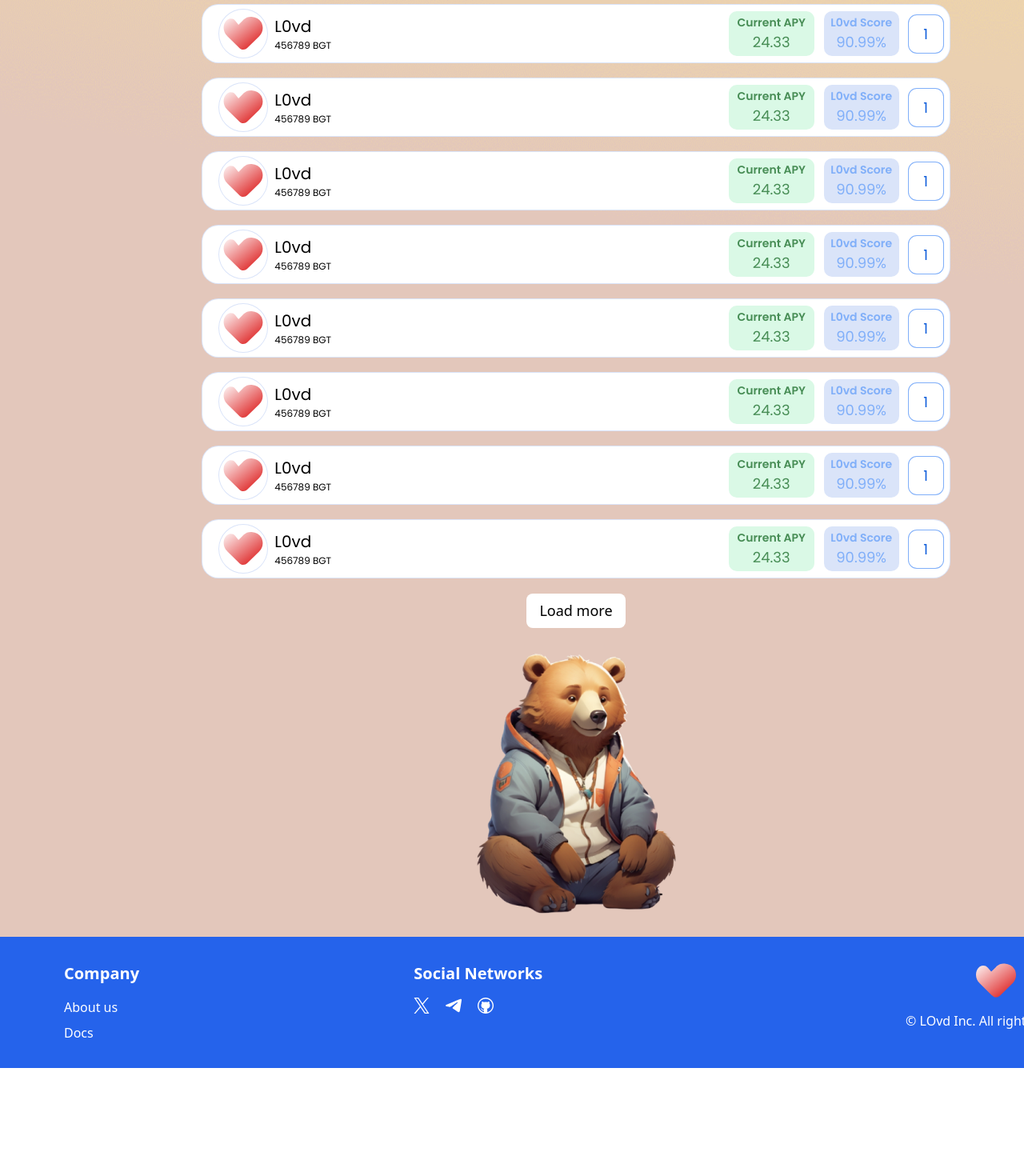
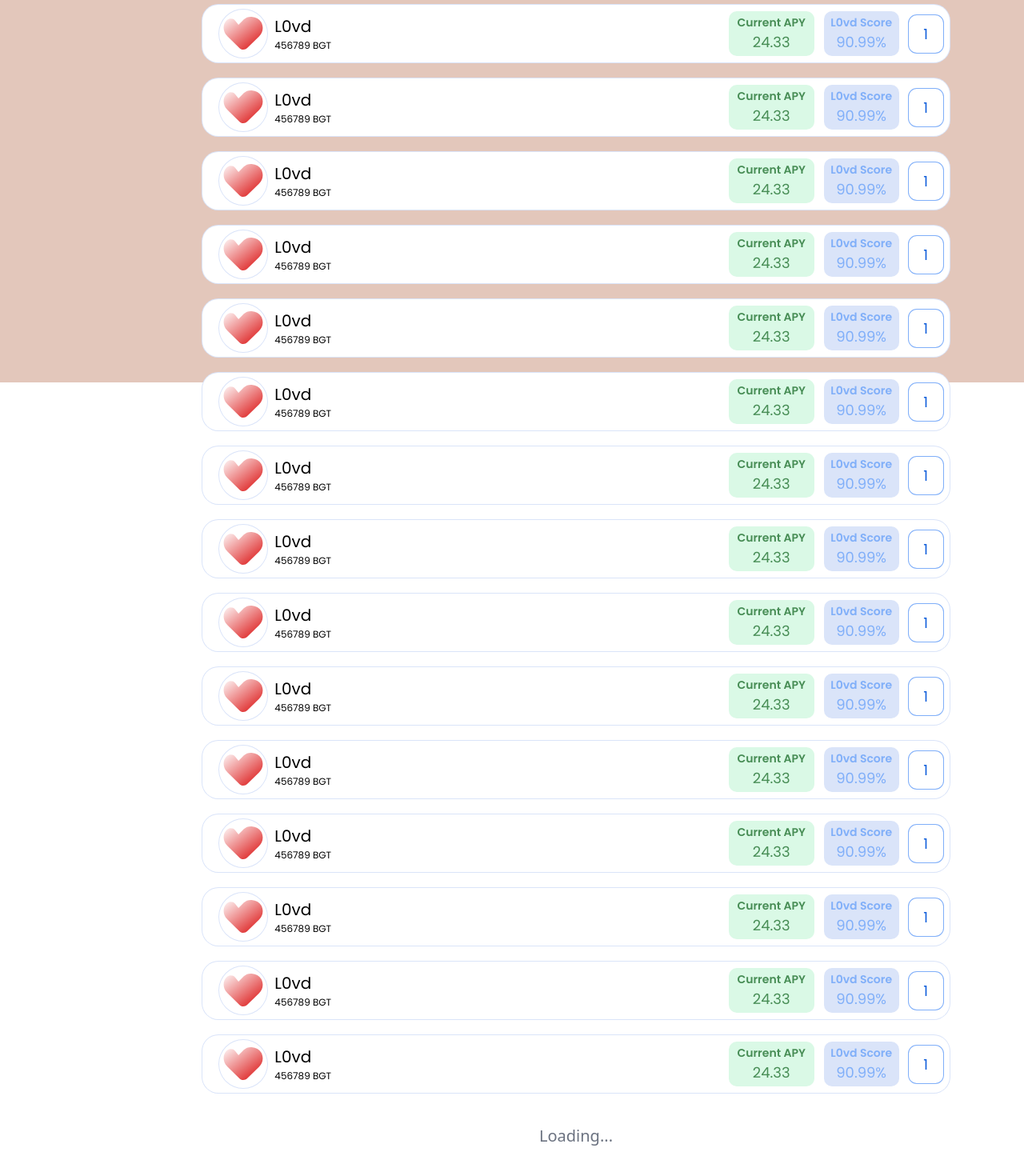
Before and after one commit to Jangalanagababu42/Berarank3, a React (Vite) app: page / in a window 1280 px wide. Shown: the part 938-2408 px from the top of the page at 80% size. Before the commit the page ends 2273 px from the top, so only its background shows below. Built offline with nearby package versions, Linux system fonts and the light colour scheme.

Commit message:
feat:infinte scroll

```diff
--- a/src/components/Footer.jsx
+++ b/src/components/Footer.jsx
@@ -7,7 +7,7 @@ import LovdWhite from '../assets/LovdWhite_Logo.svg';
 
 const Footer = () => {
   return (
-    <footer className="bg-blue-600 text-white py-8">
+    <footer className="sticky bottom-0  z-50 bg-blue-600 text-white py-8 ">
       <div className="container mx-auto grid grid-cols-1 md:grid-cols-3 gap-8">
         <div className="space-y-4">
           <h3 className="text-xl font-bold">Company</h3>
--- a/src/components/Header.jsx
+++ b/src/components/Header.jsx
@@ -2,7 +2,7 @@ import lovdlogo from '../assets/lovdlogo.svg';
 import magnify from '../assets/magnify.svg';
 const Header = () => {
   return (
-    <header className="w-full px-4 px-[160px] py-4 bg-white ">
+    <header className="sticky top-0  z-50 w-full px-4 px-[160px] py-4 bg-white ">
       <div className="grid grid-cols-12 items-center space-x-[95px]">
         {/* Logo Div */}
         <div className="col-start-1 col-span-[3/2] flex w-[136px] h-[45px] space-x-3  ">
--- a/src/components/stakecomponents.jsx/ValidatorScoring.jsx
+++ b/src/components/stakecomponents.jsx/ValidatorScoring.jsx
@@ -1,20 +1,182 @@
-import { Menu, MenuButton, MenuItem, MenuItems } from '@headlessui/react';
+// import { Menu, MenuButton, MenuItem, MenuItems } from '@headlessui/react';
+// import dropdown from '../../assets/dropdown.svg';
+// import magnify from '../../assets/magnify.svg';
+// import score from '../../assets/score.svg';
+// import l0vd from '../../assets/l0vd.svg';
+// import SingleValidator from './SingleValidator';
+// function ValidatorScoring() {
+//   return (
+//     <>
+//       <div className='flex flex-col mb-2'>
+//         <div className="grid grid-cols-12 space-x-5 content-center h-full mb-10">
+//           {/* Validator Scoring Title */}
+//           <div className="col-start-2 col-span-4 font-poppins font-regular text-[40px] flex items-center">
+//             Validator Scoring
+//           </div>
+
+//           {/* Dropdown Menu */}
+//           <div className="col-start-6 flex items-center">
+//             <Menu as="div" className="relative inline-block text-left p-[10px]">
+//               <MenuButton className="inline-flex justify-center gap-x-5 rounded-[10px] bg-white px-3 py-2 text-grey-stroke text-[16px] font-poppins font-regular text-gray-900 ring-1 ring-inset ring-lightblue-stroke hover:bg-gray-50 w-[150px] h-[45px]">
+//                 Score
+//                 <img
+//                   src={dropdown}
+//                   alt="dropdown"
+//                   className="w-[10px] h-[9px] self-center"
+//                 />
+//               </MenuButton>
+//             </Menu>
+//           </div>
+
+//           {/* Search Input */}
+//           <div className="col-start-8 col-span-4 flex items-center justify-center">
+//             <div className="relative w-[303px] h-[47px] m-2.5">
+//               <input
+//                 type="text"
+//                 placeholder="Search"
+//                 className="w-full h-full ring-1 ring-inset ring-lightblue-stroke rounded-[10px] px-12 py-3 md:py-4 text-[16px] text-grey-stroke"
+//               />
+//               <span className="absolute top-1/2 left-4 transform -translate-y-1/2 text-gray-400">
+//                 <img src={magnify} alt="magnify" className="w-6 h-6" />
+//               </span>
+//             </div>
+//           </div>
+//         </div>
+
+//         <div className="grid grid-cols-12 space-x-5 items-center mb-10 ">
+//           <div
+//             className="flex flexcol justify-between col-start-2 col-span-9
+//         w-[930px] h-[144px] ring-1 ring-inset ring-light-blue rounded-[20px] p-10 bg-white"
+//           >
+//             <div className="font-poppins font-regular ">
+//               <p className=" text-[24px]">L0vd Score</p>
+//               <p className="text-[14px]">
+//                 L0vd score is based on several metrics
+//               </p>{' '}
+//             </div>
+//             <div className="flex self-center w-[255px] h-[102px] ring-1 ring-inset ring-lightblue-stroke rounded-[20px] px-[30px] py-[10px] space-x-[10px]">
+//               <div className="w-[88px] h-[73px] space-y-[5px] font-poppins font-regular text-[14px] text-center">
+//                 <p>TVL</p>
+//                 <p>Score</p>
+//                 <p>Score</p>
+//               </div>
+//               <div className="w-[88px] h-[73px] space-y-[5px] font-poppins font-regular text-[14px] text-center">
+//                 <p>260000 BGT</p>
+//                 <p>99 %</p>
+//                 <p>Score</p>
+//               </div>
+//             </div>
+//             <div className="flex self-end space-x-[8px] font-poppins font-regular text-[13px] p-0">
+//               <p>What is L0vd score?</p>
+//               <img src={score} alt="score" />
+//             </div>
+//           </div>
+//         </div>
+//         <div className="grid grid-cols-12 ">
+//           <div className="col-start-2 col-span-10 flex  justify-between ring-1 ring-offset ring-light-blue rounded-[20px] h-[72px] py-2 pl-5 pr-2 bg-white mb-5">
+//             <div className="flex space-x-2 items-center justify-center">
+//               <div className=" ring-1 ring-inset ring-light-blue rounded-full w-[62px] h-[62px] flex items-center justify-center">
+//                 <img src={l0vd} alt="l0vd" className="w-[50px] h-[42px]" />
+//               </div>
+//               <div className="flex flex-col font-poppins font-regular">
+//                 <p className="text-[20px]">L0vd</p>
+//                 <p className="text-[12px]">456789 BGT</p>
+//               </div>
+//             </div>
+//             <div className="flex items-center space-x-3 ">
+//               <div className=" grid justify-items-center font-poppins px-[8px] py-[4px] rounded-[10px] w-[107px] h-[56px] bg-light-green text-dark-green">
+//                 <p className="font-bold text-[14px]">Current APY</p>
+//                 <p className="font-regular text-[18px]">24.33</p>
+//               </div>
+//               <div className=" grid justify-items-center font-poppins px-[8px] py-[4px]  rounded-[10px] w-[94px] h-[56px] bg-light-blue text-lightblue-stroke">
+//                 <p className="font-bold text-[14px]">L0vd Score</p>
+//                 <p className="font-regular text-[18px]">90.99%</p>
+//               </div>
+//               <div className=" grid justify-items-center font-poppins px-[10px] py-[10px] ring-1 ring-offset ring-lightblue-stroke text-main-blue rounded-[10px] w-[43px] h-[47px]">
+//                 <p className="font-regular text-[18px]">1</p>
+//               </div>
+//             </div>
+//           </div>
+//         </div>
+//         <SingleValidator />
+//         <SingleValidator />
+//         <SingleValidator />
+//         <SingleValidator />
+//         <SingleValidator />
+//         <SingleValidator />
+//         <SingleValidator />
+//         <div className='flex self-center justify-center px-4 py-2 rounded-lg bg-white text-[18px]'>
+
+
+//        Load more
+
+//         </div>
+//         <div className='flex justify-center'>
+//         <img src="./bear.png" alt="bear" />
+//         </div>
+//       </div>
+//     </>
+//   );
+// }
+
+// export default ValidatorScoring;
+import { Menu, MenuButton } from '@headlessui/react';
 import dropdown from '../../assets/dropdown.svg';
 import magnify from '../../assets/magnify.svg';
 import score from '../../assets/score.svg';
 import l0vd from '../../assets/l0vd.svg';
 import SingleValidator from './SingleValidator';
+import { useState, useRef, useEffect, useCallback } from 'react';
+
 function ValidatorScoring() {
+  const [validators, setValidators] = useState([]); // List of validators
+  const [loading, setLoading] = useState(false); // Track loading state
+  const [hasMore, setHasMore] = useState(true); // Track if more validators are available to load
+  const loader = useRef(null); // Reference to the loader element at the bottom
+
+  // Function to simulate fetching data from an API
+  const loadMoreValidators = useCallback(async () => {
+    if (loading || !hasMore) return; // Prevent loading if already in progress or no more data
+    setLoading(true);
+
+    // Simulate fetching more validators
+    setTimeout(() => {
+      const newValidators = Array.from({ length: 5 }, (_, i) => i + 1 + validators.length); // Fetch 5 more validators
+      if (newValidators.length === 0) {
+        setHasMore(false); // No more validators to load
+      } else {
+        setValidators((prev) => [...prev, ...newValidators]); // Append new validators
+      }
+      setLoading(false);
+    }, 1500);
+  }, [loading, validators, hasMore]);
+
+  useEffect(() => {
+    const observer = new IntersectionObserver((entries) => {
+      if (entries[0].isIntersecting && !loading && hasMore) {
+        loadMoreValidators(); // Load more validators when the loader comes into view
+      }
+    });
+
+    if (loader.current) {
+      observer.observe(loader.current); // Observe the loader element
+    }
+
+    return () => {
+      if (loader.current) {
+        observer.unobserve(loader.current); // Unobserve when component unmounts
+      }
+    };
+  }, [loading, hasMore, loadMoreValidators]);
+
   return (
     <>
       <div className='flex flex-col mb-2'>
         <div className="grid grid-cols-12 space-x-5 content-center h-full mb-10">
-          {/* Validator Scoring Title */}
           <div className="col-start-2 col-span-4 font-poppins font-regular text-[40px] flex items-center">
             Validator Scoring
           </div>
 
-          {/* Dropdown Menu */}
           <div className="col-start-6 flex items-center">
             <Menu as="div" className="relative inline-block text-left p-[10px]">
               <MenuButton className="inline-flex justify-center gap-x-5 rounded-[10px] bg-white px-3 py-2 text-grey-stroke text-[16px] font-poppins font-regular text-gray-900 ring-1 ring-inset ring-lightblue-stroke hover:bg-gray-50 w-[150px] h-[45px]">
@@ -28,7 +190,6 @@ function ValidatorScoring() {
             </Menu>
           </div>
 
-          {/* Search Input */}
           <div className="col-start-8 col-span-4 flex items-center justify-center">
             <div className="relative w-[303px] h-[47px] m-2.5">
               <input
@@ -43,16 +204,13 @@ function ValidatorScoring() {
           </div>
         </div>
 
-        <div className="grid grid-cols-12 space-x-5 items-center mb-10 ">
-          <div
-            className="flex flexcol justify-between col-start-2 col-span-9
-        w-[930px] h-[144px] ring-1 ring-inset ring-light-blue rounded-[20px] p-10 bg-white"
-          >
-            <div className="font-poppins font-regular ">
-              <p className=" text-[24px]">L0vd Score</p>
+        <div className="grid grid-cols-12 space-x-5 items-center mb-10">
+          <div className="flex flexcol justify-between col-start-2 col-span-9 w-[930px] h-[144px] ring-1 ring-inset ring-light-blue rounded-[20px] p-10 bg-white">
+            <div className="font-poppins font-regular">
+              <p className="text-[24px]">L0vd Score</p>
               <p className="text-[14px]">
                 L0vd score is based on several metrics
-              </p>{' '}
+              </p>
             </div>
             <div className="flex self-center w-[255px] h-[102px] ring-1 ring-inset ring-lightblue-stroke rounded-[20px] px-[30px] py-[10px] space-x-[10px]">
               <div className="w-[88px] h-[73px] space-y-[5px] font-poppins font-regular text-[14px] text-center">
@@ -72,47 +230,15 @@ function ValidatorScoring() {
             </div>
           </div>
         </div>
-        <div className="grid grid-cols-12 ">
-          <div className="col-start-2 col-span-10 flex  justify-between ring-1 ring-offset ring-light-blue rounded-[20px] h-[72px] py-2 pl-5 pr-2 bg-white mb-5">
-            <div className="flex space-x-2 items-center justify-center">
-              <div className=" ring-1 ring-inset ring-light-blue rounded-full w-[62px] h-[62px] flex items-center justify-center">
-                <img src={l0vd} alt="l0vd" className="w-[50px] h-[42px]" />
-              </div>
-              <div className="flex flex-col font-poppins font-regular">
-                <p className="text-[20px]">L0vd</p>
-                <p className="text-[12px]">456789 BGT</p>
-              </div>
-            </div>
-            <div className="flex items-center space-x-3 ">
-              <div className=" grid justify-items-center font-poppins px-[8px] py-[4px] rounded-[10px] w-[107px] h-[56px] bg-light-green text-dark-green">
-                <p className="font-bold text-[14px]">Current APY</p>
-                <p className="font-regular text-[18px]">24.33</p>
-              </div>
-              <div className=" grid justify-items-center font-poppins px-[8px] py-[4px]  rounded-[10px] w-[94px] h-[56px] bg-light-blue text-lightblue-stroke">
-                <p className="font-bold text-[14px]">L0vd Score</p>
-                <p className="font-regular text-[18px]">90.99%</p>
-              </div>
-              <div className=" grid justify-items-center font-poppins px-[10px] py-[10px] ring-1 ring-offset ring-lightblue-stroke text-main-blue rounded-[10px] w-[43px] h-[47px]">
-                <p className="font-regular text-[18px]">1</p>
-              </div>
-            </div>
-          </div>
-        </div>
-        <SingleValidator />
-        <SingleValidator />
-        <SingleValidator />
-        <SingleValidator />
-        <SingleValidator />
-        <SingleValidator />
-        <SingleValidator />
-        <div className='flex self-center justify-center px-4 py-2 rounded-lg bg-white text-[18px]'>
 
+        {/* Render Validators */}
+        {validators.map((validator, index) => (
+          <SingleValidator key={index} />
+        ))}
 
-       Load more
-
-        </div>
-        <div className='flex justify-center'>
-        <img src="./bear.png" alt="bear" />
+        {/* Loader Element */}
+        <div ref={loader} className="flex justify-center p-5 text-xl text-gray-500">
+          {loading ? 'Loading...' : hasMore ? 'Scroll down to load more' : 'No more validators'}
         </div>
       </div>
     </>
```
Also changed, not shown: src/components/StakePage.jsx (+71 -0 lines).
